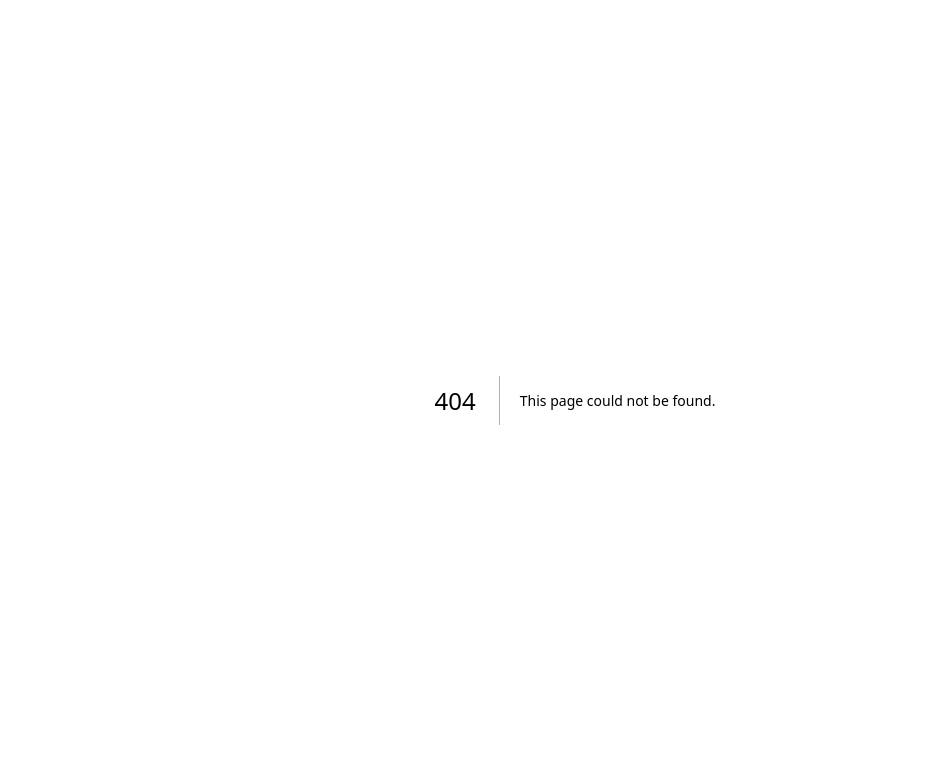
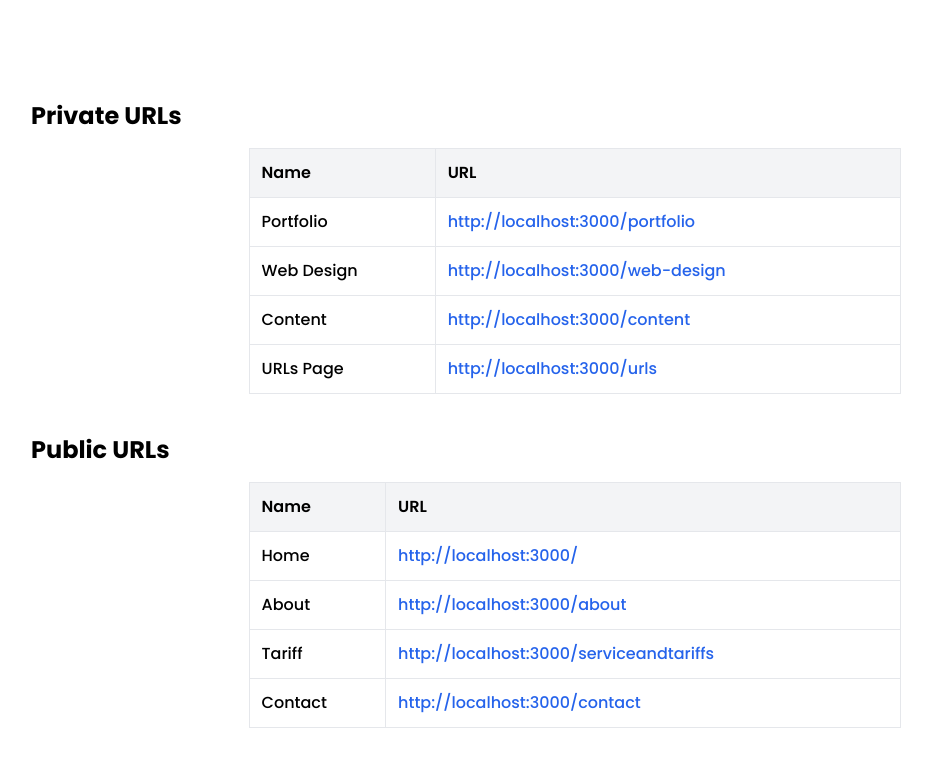
Before and after one commit to dissojak/StoonProd, a Next.js app: page /urls in a window 1280 px wide. Before the commit this address had no page. Shown: the top 766 px of the page, without its empty margins (65-997 px from the left). Built offline with nearby package versions, Linux system fonts and the light colour scheme.

Commit message:
summer revolution portfoilo

```diff
--- /dev/null
+++ b/src/app/components/Figma/FigmaPreview.jsx
@@ -0,0 +1,18 @@
+export default function FigmaPreview({ items }) {
+  return (
+    <div className="flex flex-wrap gap-6 justify-center">
+      {items.map((item, index) => (
+        <div key={index} className="w-[48%] h-[400px]">
+          <iframe
+            className="w-full h-full rounded-xl"
+            style={{ border: "1px solid rgba(0, 0, 0, 0.1)" }}
+            src={item.link}
+            allowFullScreen
+            title={item.title}
+          ></iframe>
+          <h1 className="mt-4 text-xl font-semibold text-center">{item.title}</h1>
+        </div>
+      ))}
+    </div>
+  );
+}
--- /dev/null
+++ b/src/app/urls/page.js
@@ -0,0 +1,61 @@
+// pages/urls.jsx
+import Link from "next/link";
+
+export default function UrlsPage() {
+  const isLocalhost =
+    typeof window !== "undefined" &&
+    window.location.hostname.includes("localhost");
+
+  const baseUrl = isLocalhost
+    ? "http://localhost:3000"
+    : "https://stoonproduction.com";
+
+    console.log("Base URL:", baseUrl);
+
+  const publicUrls = [
+    { name: "Home", path: "/" },
+    { name: "About", path: "/about" },
+    { name: "Tariff", path: "/serviceandtariffs" },
+    { name: "Contact", path: "/contact" },
+  ];
+
+  const privateUrls = [
+    { name: "Portfolio", path: "/portfolio" },
+    { name: "Web Design", path: "/web-design" },
+    { name: "Content", path: "/content" },
+    { name: "URLs Page", path: "/urls" },
+  ];
+
+  const Table = ({ title, urls }) => (
+    <section className="space-y-4">
+      <h2 className="text-2xl font-bold">{title}</h2>
+      <table className="border border-gray-300 mx-auto min-w-[60%]">
+        <thead className="bg-gray-100">
+          <tr>
+            <th className="border p-3 text-left font-semibold">Name</th>
+            <th className="border p-3 text-left font-semibold">URL</th>
+          </tr>
+        </thead>
+        <tbody>
+          {urls.map((url) => (
+            <tr key={url.path}>
+              <td className="border p-3 text-black hover:text-orange-600 font-medium">
+                <Link href={url.path}>{url.name}</Link>
+              </td>
+              <td className="border p-3 text-blue-600 hover:underline font-medium">
+                <Link href={url.path}>{baseUrl + url.path}</Link>
+              </td>
+            </tr>
+          ))}
+        </tbody>
+      </table>
+    </section>
+  );
+
+  return (
+    <div className="px-24 space-y-10 mt-[100px]">
+      <Table title="Private URLs" urls={privateUrls} />
+      <Table title="Public URLs" urls={publicUrls} />
+    </div>
+  );
+}
--- /dev/null
+++ b/src/app/web-design/page.js
@@ -0,0 +1,26 @@
+"use client";
+
+import FigmaPreview from "../components/Figma/FigmaPreview";
+
+const figmaItems = [
+  {
+    title: "BookBox",
+    link: "https://embed.figma.com/design/BiVMsCSXk86Coe1xPZjphV/v0_bookbox?node-id=0-1&embed-host=share",
+  },
+  {
+    title: "Flashbacky",
+    link: "https://embed.figma.com/design/yBYi1hWoIcZID6T9jH5rZU/Flashbacy?node-id=4-3&embed-host=share",
+  },
+];
+
+const WebDesign = () => {
+  return (
+    <section className="min-h-screen bg-gradient-to-b from-black via-zinc-900 to-black text-white py-16 px-4 sm:px-8">
+      <div className="max-w-6xl mx-auto">
+        <FigmaPreview items={figmaItems} />
+      </div>
+    </section>
+  );
+};
+
+export default WebDesign;
```
Also changed, not shown: src/app/components/Common/SomeSharedComponent.js (added), src/app/components/Portfolio/PortfolioGrid.js (added).
